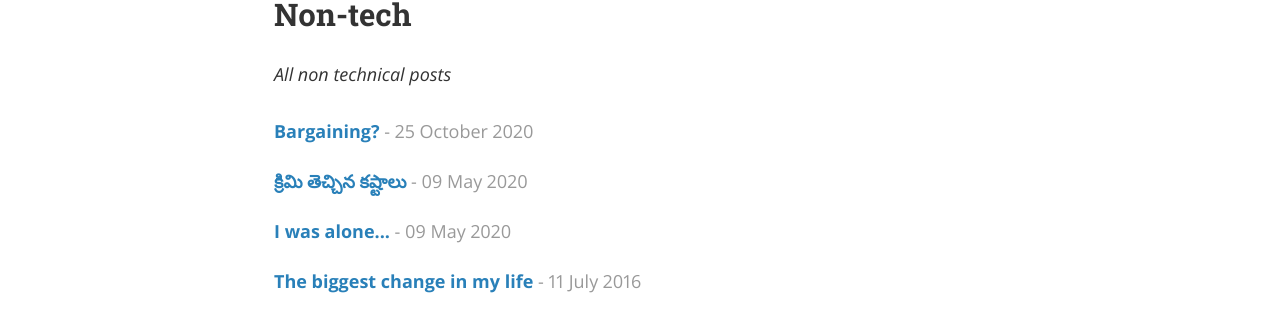
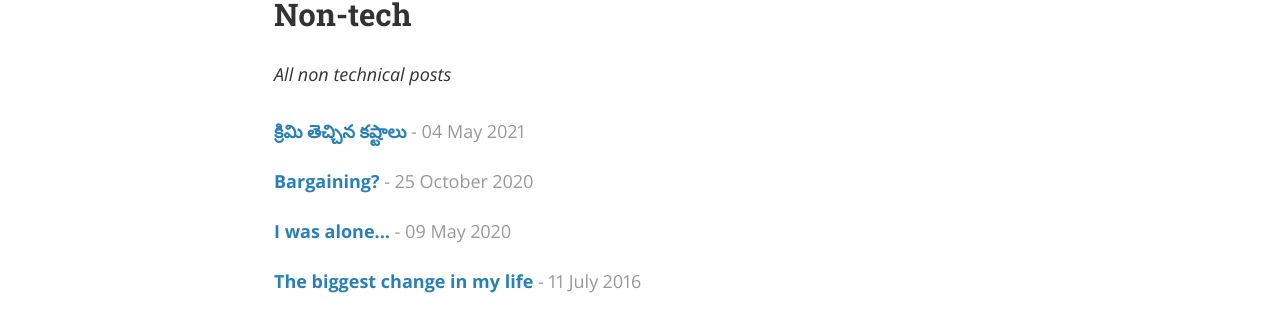
Before and after one commit to maheshkkolla/maheshkkolla.github.io, a Jekyll site: the page built from posts.html, in a window 1280 px wide. Shown: the part 249-562 px from the top of the page. Built offline with Jekyll 4.4.1, drawn with Linux system fonts in a browser that asks for light colours; nearby versions of some CDN libraries.

Commit message:
Change date of post

```diff
--- a/_posts/2021-05-04-corona.markdown
+++ b/_posts/2021-05-04-corona.markdown
@@ -1,7 +1,7 @@
 ---
 layout: post
 title:  "క్రిమి తెచ్చిన కష్టాలు"
-date:   2020-05-09
+date:   2021-05-04
 author: Mahesh Kumar Kolla
 categories: non-tech
 tags: mythoughts corona
```
